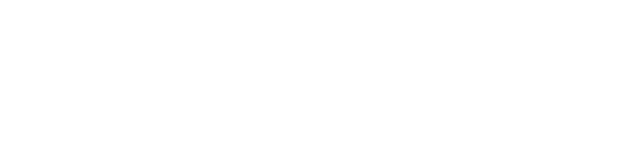
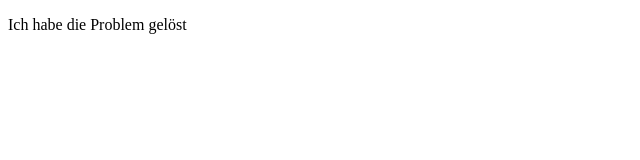
Before and after one commit to AlMthanaAlHasan/Dom, a plain HTML site: page index.html in a window 1280 px wide. Shown: the whole page, without its empty margins (0-640 px from the left). Drawn offline with Linux system fonts and the light colour scheme.

Commit message:
ich hilfe gerne

```diff
--- a/index.html
+++ b/index.html
@@ -7,6 +7,7 @@
     <title>Tutr</title>
 </head>
 <body>
+<p>Ich habe die Problem gelöst</p>
 
 </body>
 </html>
```
